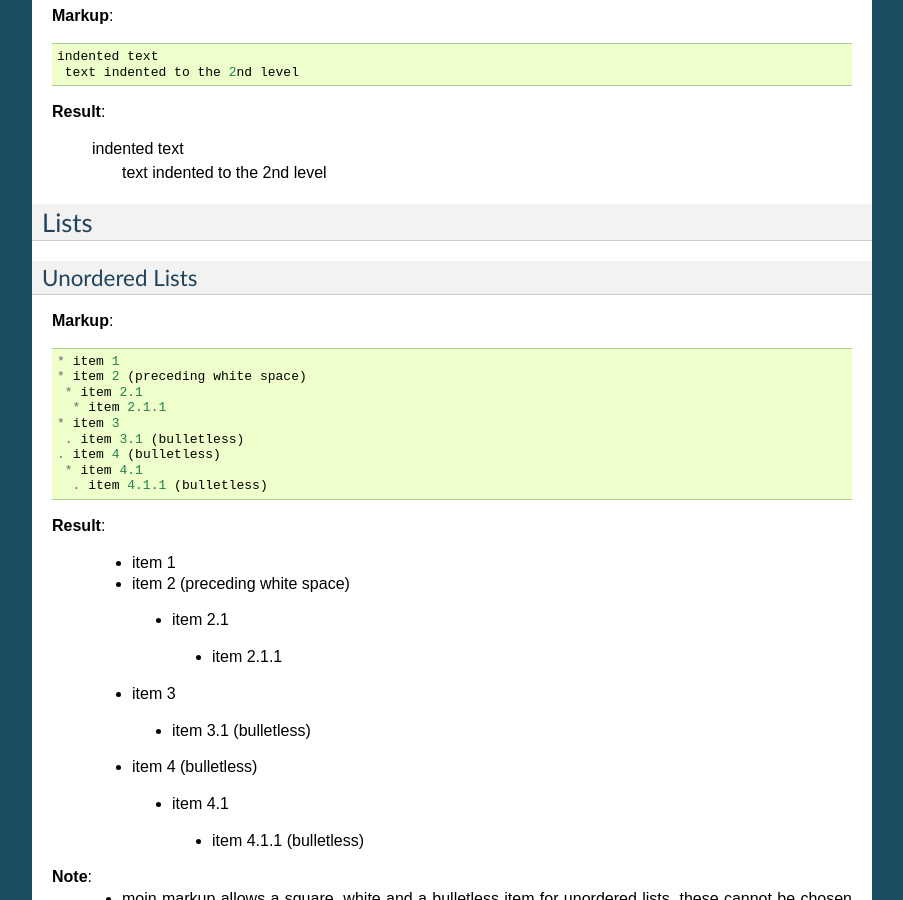
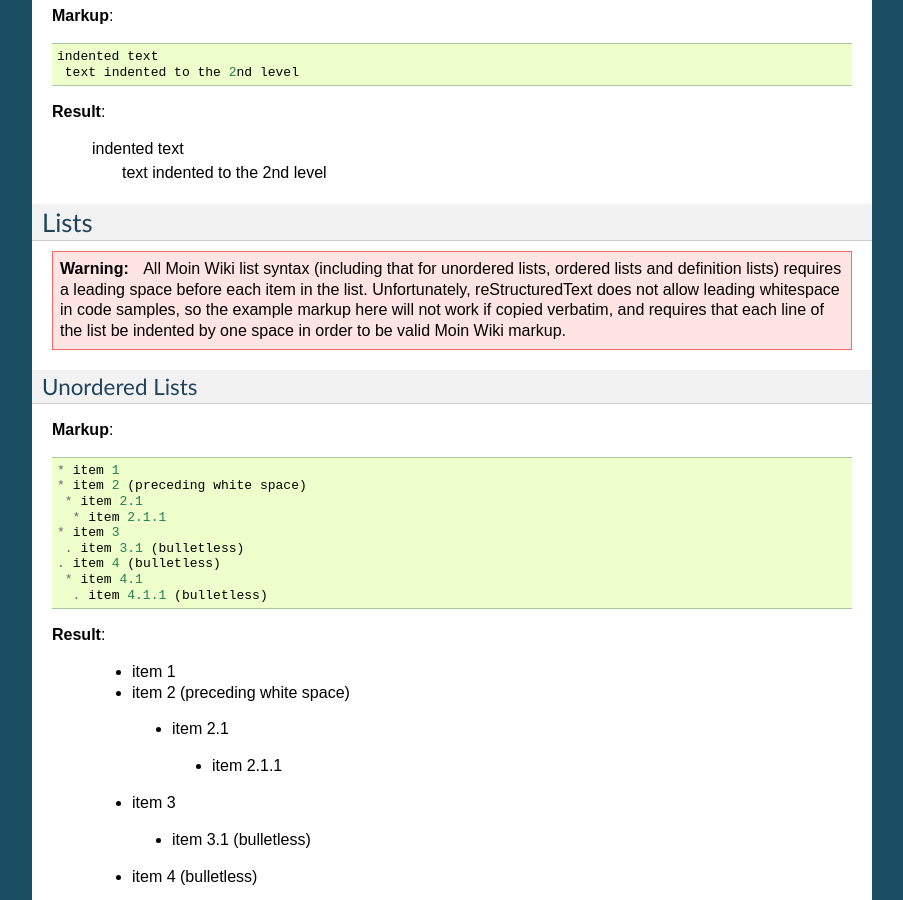
Before and after one commit to mirror/moin-2.0, a Sphinx documentation site: the page built from docs/user/moinwiki.rst, in a window 1280 px wide and 900 px high, scrolled down 2559 px. Shown: the whole window, without its empty margins (198-1101 px from the left). Built offline with Sphinx 7.4.7, drawn with Linux system fonts in a browser that asks for light colours; pages that are not in the unit, such as notebooks, are missing from menus.

Commit message:
Add a big warning about indentation and moin wiki list markup

```diff
--- a/docs/user/moinwiki.rst
+++ b/docs/user/moinwiki.rst
@@ -180,6 +180,11 @@ Blockquotes and Indentations
 
 Lists
 =====
+
+.. warning::
+   All Moin Wiki list syntax (including that for unordered lists, ordered lists and definition lists) requires a leading space before each item in the list.
+   Unfortunately, reStructuredText does not allow leading whitespace in code samples, so the example markup here will not work if copied verbatim, and requires
+   that each line of the list be indented by one space in order to be valid Moin Wiki markup.
 
 Unordered Lists
 ---------------
```
